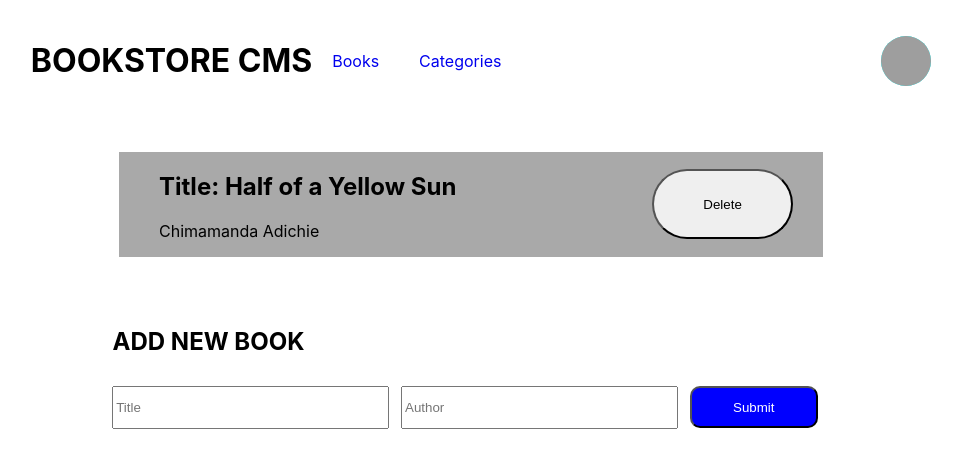
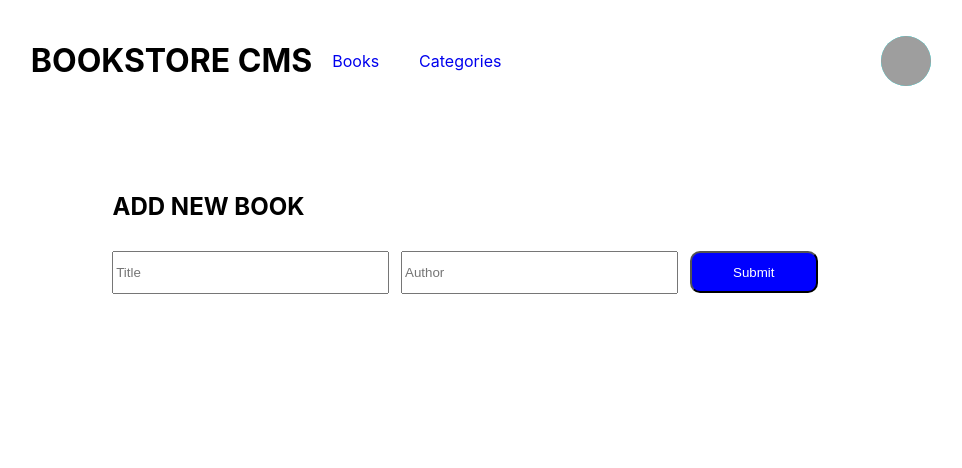
Before and after one commit to richardoppiyo/bookstore, a React (Create React App) app: page / in a window 1280 px wide. Shown: the top 468 px of the page, without its empty margins (169-1131 px from the left). Built offline with nearby package versions, Linux system fonts and the light colour scheme; grey boxes are pictures that could not be loaded.

Commit message:
add new button

```diff
--- a/package.json
+++ b/package.json
@@ -13,6 +13,7 @@
     "react-router-dom": "^6.2.2",
     "react-scripts": "5.0.0",
     "redux": "^4.1.2",
+    "uuid": "^8.3.2",
     "web-vitals": "^2.1.4"
   },
   "scripts": {
--- a/src/components/Book.js
+++ b/src/components/Book.js
@@ -1,27 +1,73 @@
 import React from 'react';
 import './Book.css';
+import { v4 as uuidv4 } from 'uuid';
 // import PropTypes from 'prop-types';
-
 import { useSelector } from 'react-redux';
+// import InputBook from './InputBook';
 
 const Book = () => {
-  // const { title, author } = props;
-  const title = useSelector((state) => state.book.title);
-  const author = useSelector((state) => state.book.author);
+  const books = useSelector((state) => state.book);
+  console.log(books);
+
   return (
-    <div className="book">
-      <div className="book-holder">
-        <h2>
-          Title:
-          {' '}
-          {title}
-        </h2>
-        <p>{author}</p>
+    <div className="books">
+      <div className="booksList">
+        <ul className="ul-books">
+          {books.map((book) => (
+            <div key={uuidv4} className="lesson-Panel">
+              <span className="School-of">{book.category}</span>
+              <li className="li-books">{book.title}</li>
+              <div>
+                <button type="button" className="remove-btn">Remove</button>
+              </div>
+            </div>
+          ))}
+        </ul>
       </div>
-      <button className="book-button" type="button">Delete</button>
+      {/* <AddBook /> */}
     </div>
   );
+  // return (
+  //   <div className="book">
+  //     {[books].map((book) => (
+  //       <>
+  //         <div key={book.id} className="book-holder">
+  //           <h2>hello</h2>
+  //         </div>
+  //         <button className="book-button" type="button">Delete</button>
+
+  //       </>
+  //     ))}
+  //   </div>
+  // );
 };
+
+// {books.map((book) => (
+//   <div key={uuidv4} className="lesson-Panel">
+//     <span className="School-of">{book.category}</span>
+//     <li className="li-books">{book.title}</li>
+//     <div>
+// eslint-disable-next-line max-len
+//       <button type="button" className="remove-btn" onClick={() => dispatch(removeBook(book.id))}>Remove</button>
+//     </div>
+//   </div>
+// ))}
+// const Book = () => {
+//   const books = useSelector((state) => state.book);
+//   return (
+//     <div className="book">
+//       <div className="book-holder">
+//         <h2>
+//           Title:
+//           {' '}
+//           {books.title}
+//         </h2>
+//         <p>{books.author}</p>
+//       </div>
+//       <button className="book-button" type="button">Delete</button>
+//     </div>
+//   );
+// };
 
 // Book.propTypes = {
 //   title: PropTypes.string.isRequired,
--- a/src/components/InputBook.js
+++ b/src/components/InputBook.js
@@ -1,15 +1,35 @@
-import React from 'react';
+import { React, useState } from 'react';
 import './InputBook.css';
+import { v4 as uuidv4 } from 'uuid';
+import { useDispatch } from 'react-redux';
+import { add } from '../redux/books/books';
 
-const InputBook = () => (
+const InputBook = () => {
+  const dispatch = useDispatch();
+  const [title, setTitle] = useState('');
+
+  const submitBookToStore = (e) => {
+    e.preventDefault();
+    const newBook = {
+      id: uuidv4(),
+      title,
+    };
+    console.log(newBook);
+    dispatch(add(newBook));
+  };
+  return (
     <>
       <h2 className="textheading">ADD NEW BOOK</h2>
-    <form className="form-container">
+      <form
+        className="form-container"
+        onSubmit={submitBookToStore}
+      >
         <input
           type="text"
           className="input-title"
           placeholder="Title"
           name="title"
+          onChange={(e) => setTitle(e.target.value)}
         />
         <input
           type="text"
@@ -21,5 +41,6 @@ const InputBook = () => (
       </form>
     </>
   );
+};
 
 export default InputBook;
--- a/src/redux/books/books.js
+++ b/src/redux/books/books.js
@@ -1,37 +1,29 @@
 const ADD = 'bookStore/books/ADD';
 const REMOVE = 'bookStore/books/REMOVE';
 
-const initialState = {
-  booksArray: {
-    title: 'Half of a Yellow Sun',
-    author: 'Chimamanda Adichie',
-  },
-};
+const initialState = [];
 
-export default function bookReducer(state = initialState.booksArray, action) {
+export default function bookReducer(state = initialState, action) {
   switch (action.types) {
     case ADD:
-      return {
-        ...state,
-        booksArray: [...state.booksArray, action],
-      };
+      return [...state, action.payload];
     case REMOVE:
-      return {
-        booksArray: [...state.booksArray.filter((book) => book.item_id !== action.item_id)],
-      };
+      return [...state.filter((book) => book.item_id !== action.item_id)];
     default:
       return state;
   }
 }
 
-export function add() {
+export function add(payload) {
   return {
     type: ADD,
+    payload,
   };
 }
 
-export function remove() {
+export function remove(id) {
   return {
     type: REMOVE,
+    id,
   };
 }
```
Also changed, not shown: 1 other file (tests, documents, lock files or other folders). Lines whose indentation alone changed are shown as unchanged.
